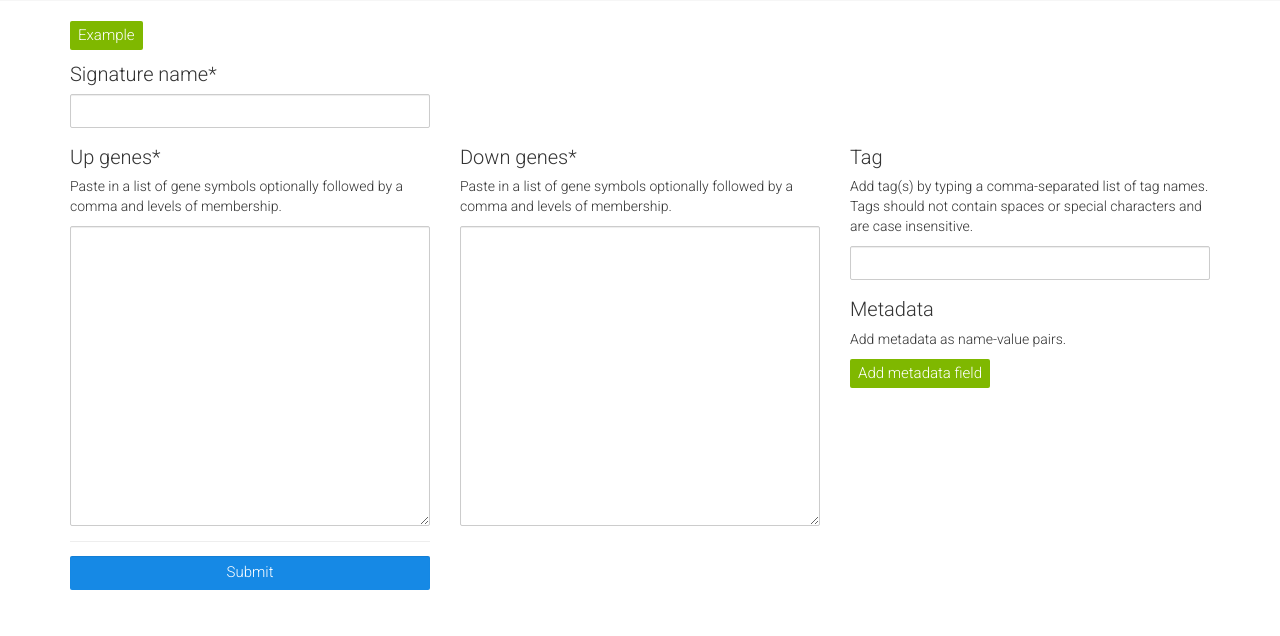
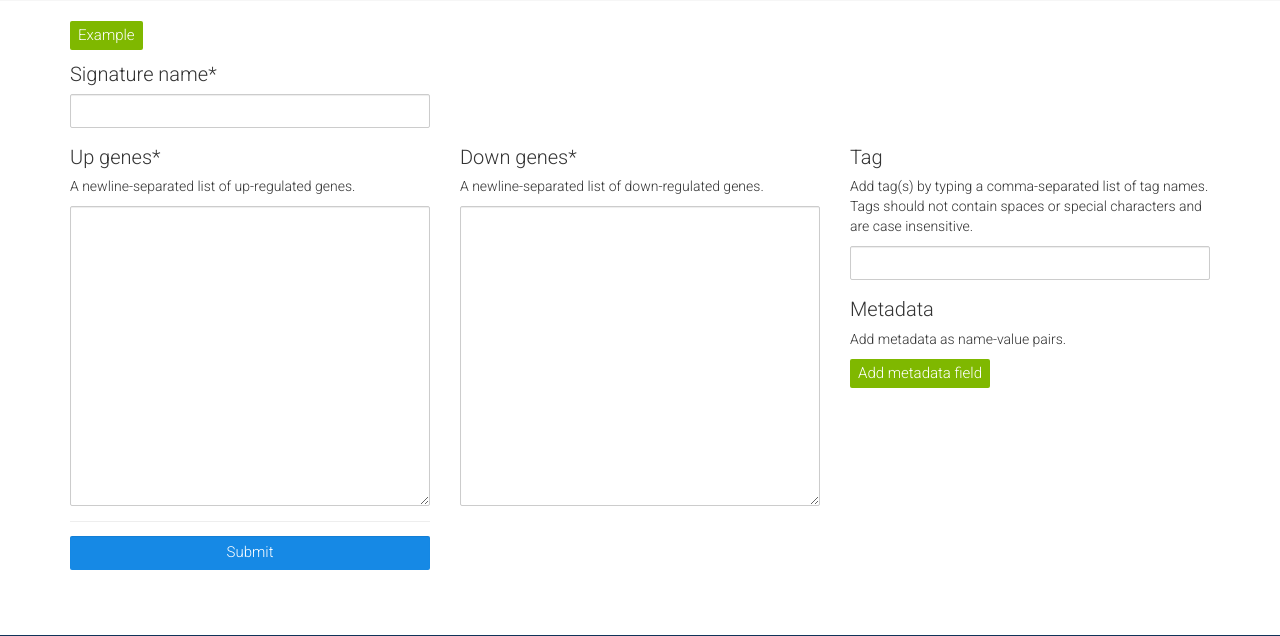
Before and after one commit to MaayanLab/gen3va, a Python web app: template gen3va/templates/pages/upload-up-down.html in a window 1280 px wide. Shown: the part 309-945 px from the top of the page. Run offline with Jinja, Linux system fonts and the light colour scheme; the template is opened without the code that fills it, so the values that code supplies are empty; some libraries are stand-ins or nearby versions.

Commit message:
Amended upload text and handled up-down gene lists.

```diff
--- a/gen3va/gene_signature_factory/gene_signature_factory.py
+++ b/gen3va/gene_signature_factory/gene_signature_factory.py
@@ -68,12 +68,12 @@ def _get_gene_list(request, prop, direction):
             except (IndexError, ValueError, AttributeError):
                 # IndexError: Accessing the `parts` list.
                 # ValueError: Casting a string to an integer.
-                # AttributeError: Passing in the incorrect arguments to `
-                #   RankedGene`.
+                # AttributeError: Passing in the incorrect arguments to
+                #   `RankedGene`.
                 raise UserInputException('Error parsing gene list.')
         else:
             g = utils.get_or_create(Gene, name=symbol)
-            rg = RankedGene(g, direction)
+            rg = RankedGene(g, None if direction == 0 else direction)
         ranked_genes.append(rg)
 
     target_app_links = []
--- a/gen3va/templates/pages/upload-combined.html
+++ b/gen3va/templates/pages/upload-combined.html
@@ -55,7 +55,7 @@
                     <div class='col-md-4'>
                         <div class='form-group'>
                             <label>Gene list*</label>
-                            <p>A list of gene symbols optionally followed by a comma and levels of membership.</p>
+                            <p>A newline-separated list of gene symbols optionally followed by a comma and levels of membership.</p>
                             <textarea name='genes' class='form-control'></textarea>
                         </div>
                     </div>
--- a/gen3va/templates/pages/upload-up-down.html
+++ b/gen3va/templates/pages/upload-up-down.html
@@ -55,14 +55,14 @@
                     <div class='col-md-4'>
                         <div class='form-group'>
                             <label>Up genes*</label>
-                            <p>Paste in a list of gene symbols optionally followed by a comma and levels of membership.</p>
+                            <p>A newline-separated list of up-regulated genes.</p>
                             <textarea name='up-genes' class='form-control'></textarea>
                         </div>
                     </div>
                     <div class='col-md-4'>
                         <div class='form-group'>
                             <label>Down genes*</label>
-                            <p>Paste in a list of gene symbols optionally followed by a comma and levels of membership.</p>
+                            <p>A newline-separated list of down-regulated genes.</p>
                             <textarea name='down-genes' class='form-control'></textarea>
                         </div>
                     </div>
```
